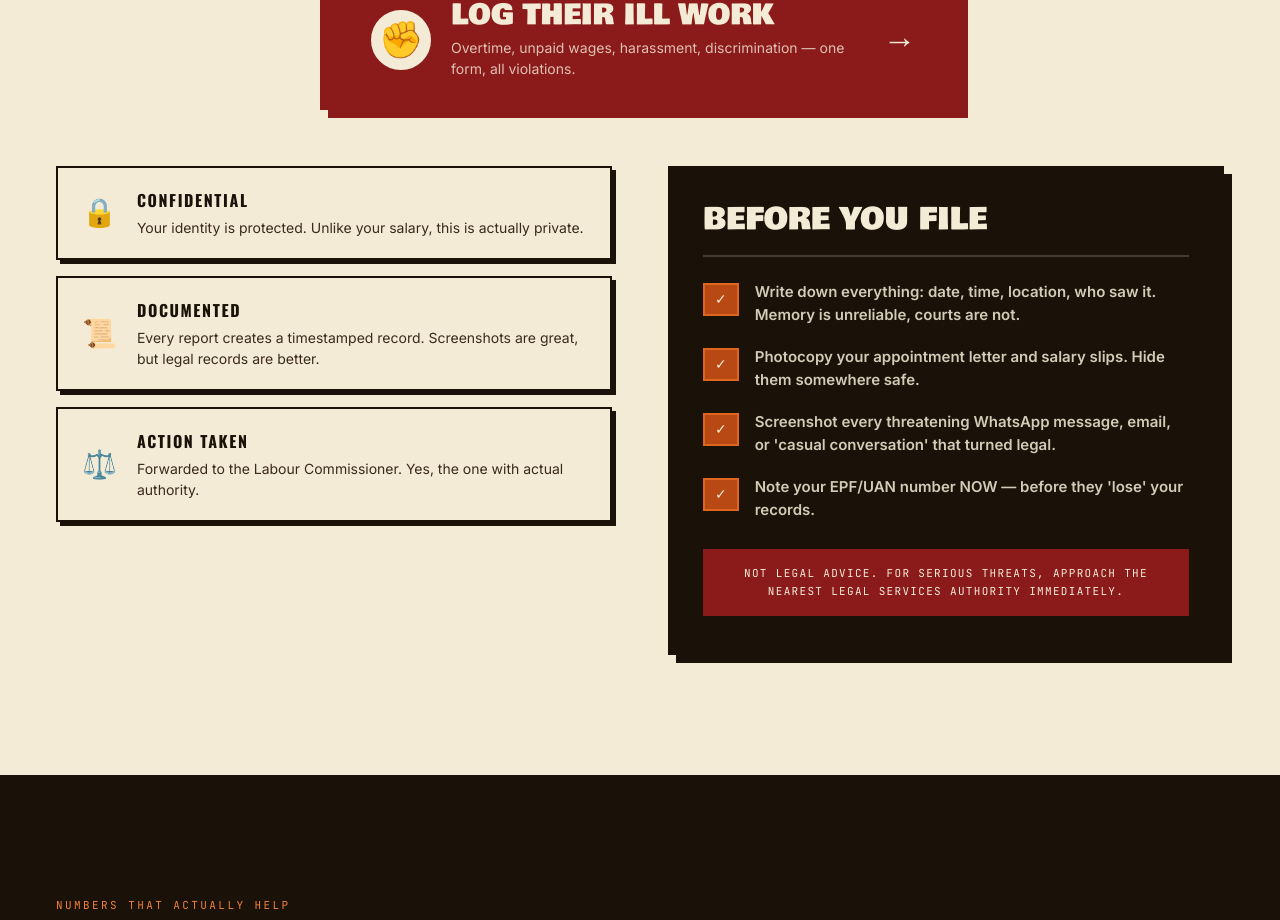
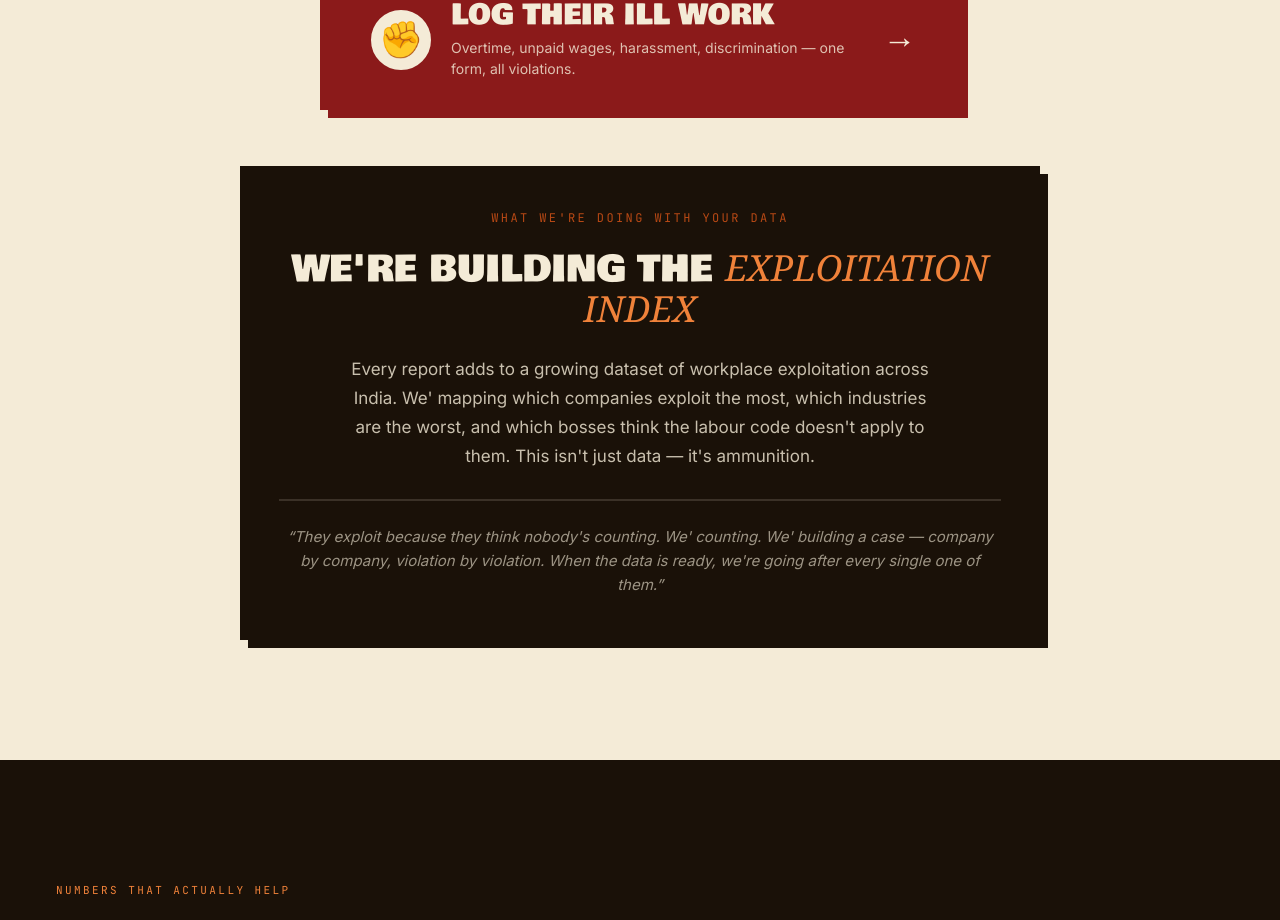
Before and after one commit to ash123mani/djp, a Next.js app: page / in a window 1280 px wide. Shown: the part 6985-7905 px from the top of the page. Built offline with nearby package versions, Linux system fonts and the light colour scheme.

Commit message:
Replace trust signals with Exploitation Index mission statement

```diff
--- a/src/app/page.tsx
+++ b/src/app/page.tsx
@@ -924,89 +924,49 @@ function ReportSection() {
           </a>
         </div>
 
-        {/* Trust signals */}
-        <div className="report-grid" style={{ alignItems: "start" }}>
-          <div style={{ display: "flex", flexDirection: "column", gap: 16 }}>
-            {[
-              { icon: "🔒", title: "CONFIDENTIAL", desc: "Your identity is protected. Unlike your salary, this is actually private." },
-              { icon: "📜", title: "DOCUMENTED", desc: "Every report creates a timestamped record. Screenshots are great, but legal records are better." },
-              { icon: "⚖️", title: "ACTION TAKEN", desc: "Forwarded to the Labour Commissioner. Yes, the one with actual authority." },
-            ].map((f) => (
-              <div
-                key={f.title}
-                style={{
-                  border: "2px solid var(--color-ink)",
-                  boxShadow: "4px 4px 0 var(--color-ink)",
-                  background: "var(--color-paper)",
-                  padding: "20px 24px",
-                  display: "flex",
-                  alignItems: "center",
-                  gap: 20,
-                }}
-              >
-                <span style={{ fontSize: 28, flexShrink: 0 }}>{f.icon}</span>
-                <div>
-                  <h4 style={{ fontFamily: "var(--font-condensed)", letterSpacing: "0.1em", textTransform: "uppercase", fontSize: 16, fontWeight: 700, marginBottom: 4 }}>
-                    {f.title}
-                  </h4>
-                  <p style={{ color: "var(--color-ink-2)", fontSize: 14, lineHeight: 1.5 }}>{f.desc}</p>
-                </div>
-              </div>
-            ))}
-          </div>
-
+        {/* Mission Statement */}
+        <div className="animate-section" style={{ maxWidth: 800, margin: "0 auto" }}>
           <div
-            className="animate-section stagger-1"
             style={{
               border: "3px solid var(--color-ink)",
               boxShadow: "8px 8px 0 var(--color-ink)",
               background: "var(--color-ink)",
               color: "var(--color-paper)",
-              padding: "36px 32px",
+              padding: "40px 36px",
+              textAlign: "center",
             }}
           >
+            <span style={{
+              fontFamily: "var(--font-mono)",
+              letterSpacing: "0.2em",
+              textTransform: "uppercase",
+              color: "var(--color-saffron-deep)",
+              fontSize: 12,
+              display: "block",
+              marginBottom: 20,
+            }}>
+              WHAT WE&apos;RE DOING WITH YOUR DATA
+            </span>
             <h3
               style={{
                 fontFamily: "var(--font-display)",
-                fontSize: "clamp(22px, 2.5vw, 30px)",
+                fontSize: "clamp(24px, 3vw, 36px)",
                 textTransform: "uppercase",
-                lineHeight: 1,
+                lineHeight: 1.1,
                 margin: "0 0 24px",
-                paddingBottom: 20,
-                borderBottom: "2px solid rgba(244,235,215,0.2)",
               }}
             >
-              BEFORE YOU FILE
+              WE&apos;RE BUILDING THE{" "}
+              <span style={{ color: "var(--color-saffron-2)", fontFamily: "Georgia, serif", fontStyle: "italic" }}>
+                EXPLOITATION INDEX
+              </span>
             </h3>
-            <ul style={{ listStyle: "none", padding: 0, margin: 0, display: "flex", flexDirection: "column", gap: 20 }}>
-              {[
-                "Write down everything: date, time, location, who saw it. Memory is unreliable, courts are not.",
-                "Photocopy your appointment letter and salary slips. Hide them somewhere safe.",
-                "Screenshot every threatening WhatsApp message, email, or 'casual conversation' that turned legal.",
-                "Note your EPF/UAN number NOW — before they 'lose' your records.",
-              ].map((item) => (
-                <li key={item} style={{ display: "flex", alignItems: "flex-start", gap: 16, fontSize: 15, lineHeight: 1.5 }}>
-                  <span
-                    style={{
-                      fontFamily: "var(--font-display)",
-                      background: "var(--color-saffron-deep)",
-                      color: "var(--color-paper)",
-                      padding: "4px 10px",
-                      border: "2px solid var(--color-saffron)",
-                      flexShrink: 0,
-                      marginTop: 2,
-                      fontSize: 14,
-                    }}
-                  >
-                    ✓
-                  </span>
-                  <span style={{ fontWeight: 600, color: "rgba(244,235,215,0.85)" }}>{item}</span>
-                </li>
-              ))}
-            </ul>
-            <div style={{ marginTop: 28, padding: 16, background: "var(--color-blood)", color: "var(--color-paper)", textAlign: "center" }}>
-              <p style={{ fontFamily: "var(--font-mono)", letterSpacing: "0.12em", textTransform: "uppercase", fontSize: 11, lineHeight: 1.6, margin: 0 }}>
-                Not legal advice. For serious threats, approach the nearest legal services authority immediately.
+            <p style={{ color: "rgba(244,235,215,0.8)", fontSize: 17, lineHeight: 1.7, maxWidth: 600, margin: "0 auto 28px" }}>
+              Every report adds to a growing dataset of workplace exploitation across India. We&apos; mapping which companies exploit the most, which industries are the worst, and which bosses think the labour code doesn&apos;t apply to them. This isn&apos;t just data — it&apos;s ammunition.
+            </p>
+            <div style={{ borderTop: "2px solid rgba(244,235,215,0.15)", paddingTop: 24 }}>
+              <p style={{ color: "rgba(244,235,215,0.6)", fontSize: 15, lineHeight: 1.6, fontStyle: "italic" }}>
+                &ldquo;They exploit because they think nobody&apos;s counting. We&apos; counting. We&apos; building a case — company by company, violation by violation. When the data is ready, we&apos;re going after every single one of them.&rdquo;
               </p>
             </div>
           </div>
```
